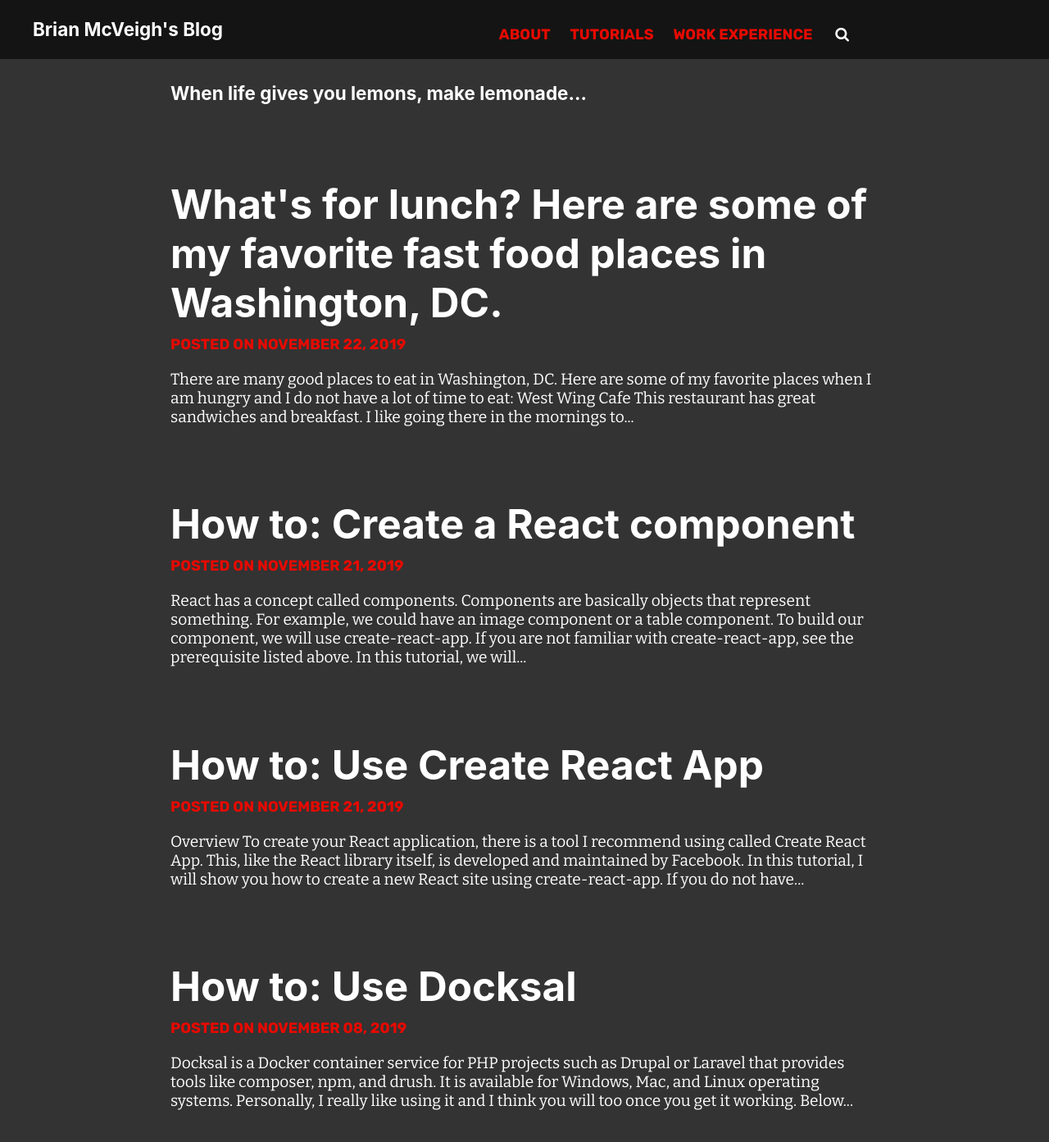
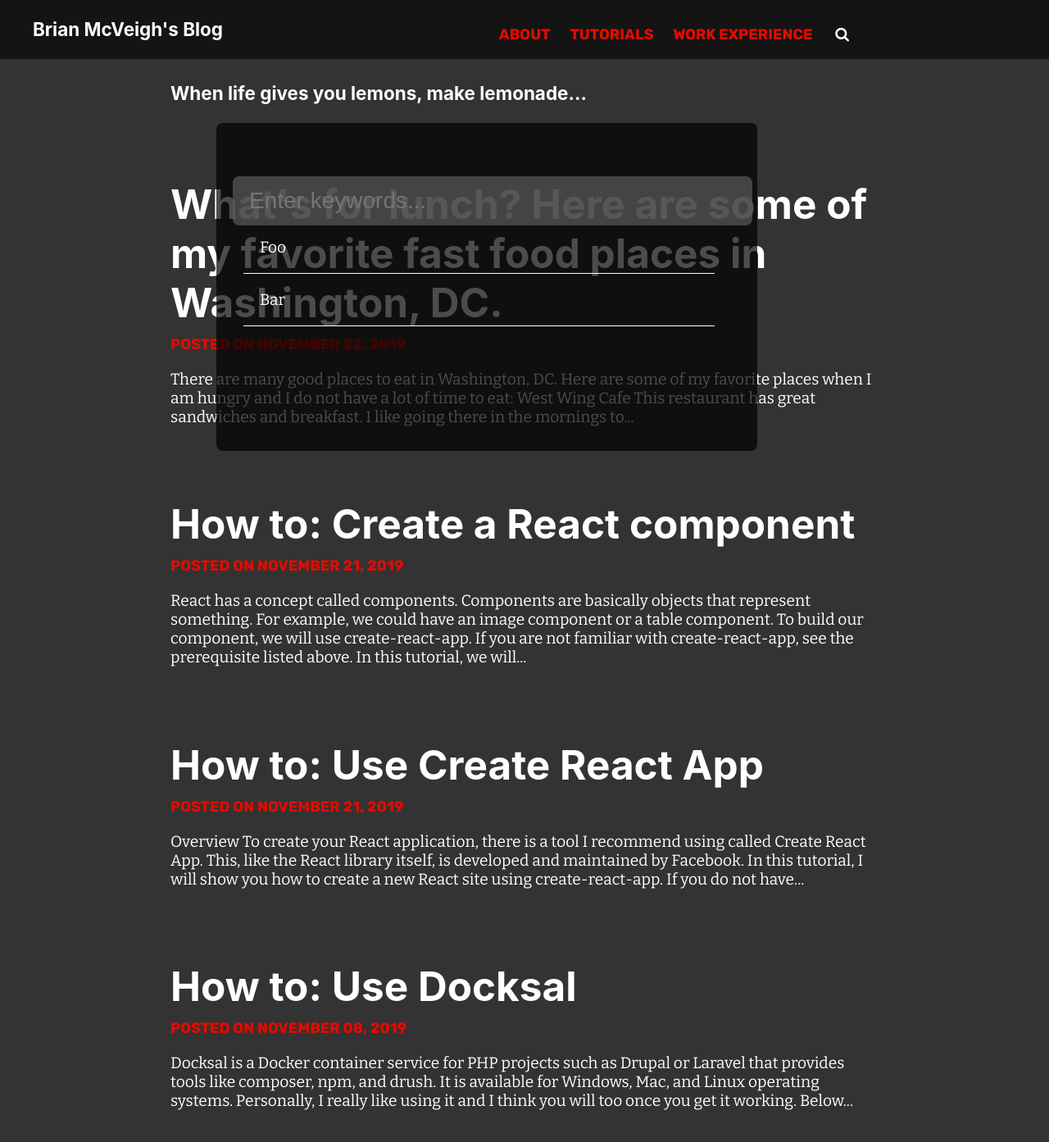
Before and after one commit to bmcveigh/bmcveigh.github.io, a Jekyll site: the page built from index.markdown, in a window 1280 px wide and 1400 px high. Shown: the top 1393 px of the window at 82% size. Built offline with Jekyll 4.4.1, drawn with Linux system fonts in a browser that asks for light colours.

Commit message:
Styling for the search modal.

```diff
--- a/_includes/search.html
+++ b/_includes/search.html
@@ -1,6 +1,5 @@
 <a class="search-link" href="#"><i class="fa fa-search"></i></a>
 <div class="search-wrap">
-    <h2 class="search-title">Search</h2>
     <form action="">
          <input type="text" placeholder="Enter keywords..." />
     </form>
--- a/_sass/components/header/_header.scss
+++ b/_sass/components/header/_header.scss
@@ -37,48 +37,7 @@
                     color: $color-white;
                 }
             }
-
-            // Styling for the search pop-up.
-            .search-wrap {
-                position: fixed;
-                display: none;
-                width: 50%;
-                min-height: 400px;
-                left: 20%;
-                top: 150px;
-                background: rgba(0, 0, 0, 0.7);
-                border-radius: 8px;
-
-                &.show {
-                    display: block;
-                }
-
-                .search-title {
-                    margin-left: 20px;
-                }
-
-                input[type="text"] {
-                    position: absolute;
-                    top: 65px;
-                }
-
-                .search-results {
-                    position: absolute;
-                    top: 120px;
-                    left: 5%;
-                    height: 200px;
-                    width: 90%;
-
-                     .search-result {
-                        padding: 20px;
-                        border-bottom: 1px solid #fff;
-                        width: inherit;
-                    }
-                }
-
-            }
-
-
+            @import "../../partials/search/search";
         }
     }
 
--- /dev/null
+++ b/_sass/partials/search/_search.scss
@@ -0,0 +1,43 @@
+ //
+ // Styling for the search pop-up.
+ //
+ .search-wrap {
+    position: fixed;
+    // display: none;
+    width: 50%;
+    min-height: 400px;
+    left: 20%;
+    top: 150px;
+    background: $modal-bg-color;
+    border-radius: 8px;
+
+    &.show {
+        display: block;
+    }
+
+    .search-title {
+        margin-left: 20px;
+    }
+
+    input[type="text"] {
+        position: absolute;
+        background: $modal-input-text-bg-color;
+        top: 65px;
+        border: none;
+    }
+
+    .search-results {
+        position: absolute;
+        top: 120px;
+        left: 5%;
+        height: 200px;
+        width: 90%;
+
+         .search-result {
+            padding: 20px;
+            border-bottom: 1px solid #fff;
+            width: inherit;
+        }
+    }
+
+}
--- a/_sass/variables/_variables.scss
+++ b/_sass/variables/_variables.scss
@@ -40,6 +40,10 @@ $highlight-comments-color: #d0d0d0;
 $highlight-functions-color: cyan;
 $highlight-variables-color: lightblue;
 
+// Styling for modals. An example of this is global search.
+$modal-bg-color: rgba(0, 0, 0, 0.7);
+$modal-input-text-bg-color: lighten($modal-bg-color, 36%) !default;
+
 $link-color: $color-white;
 $link-hover-color: $color-red;
 
```
